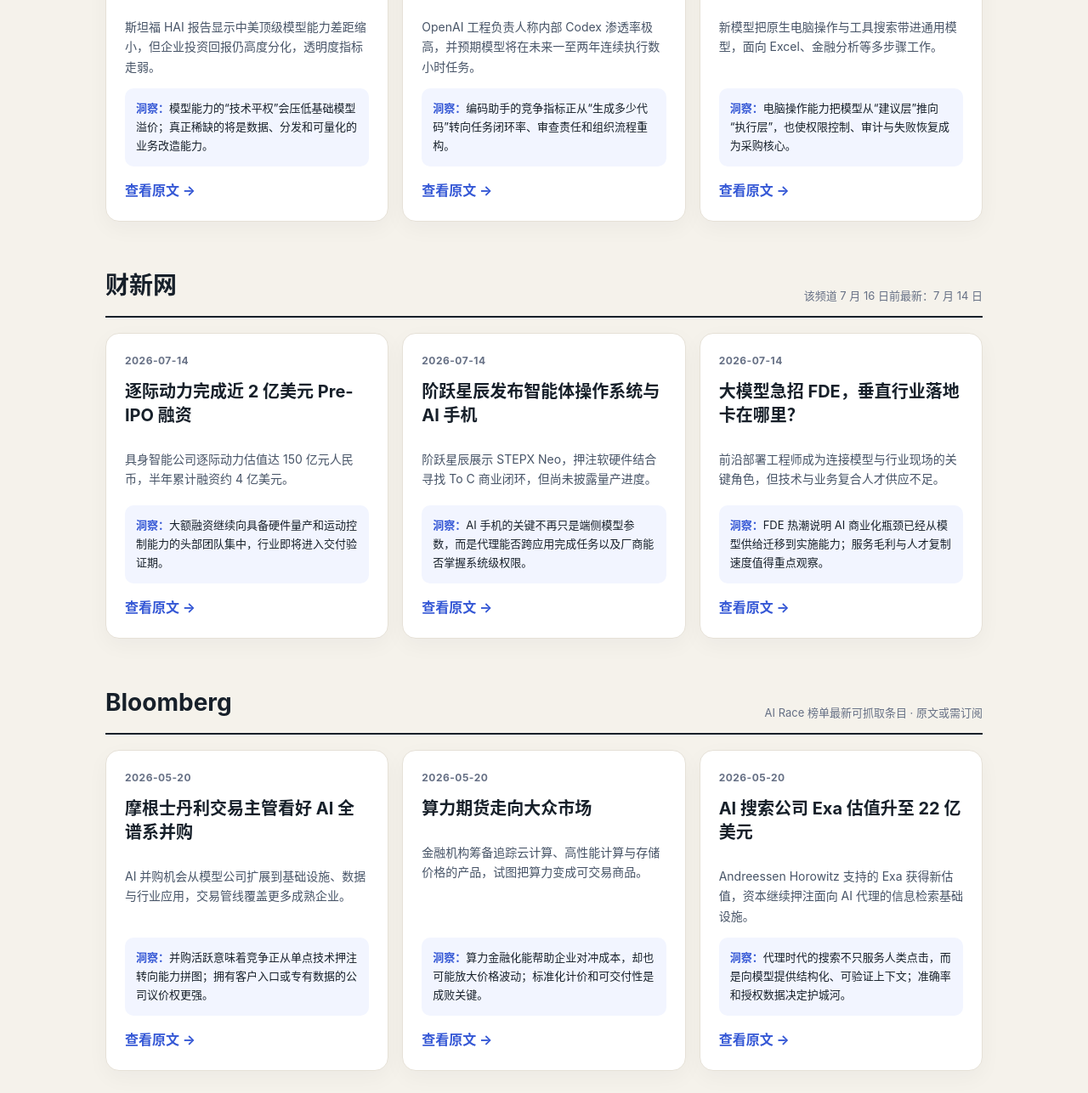
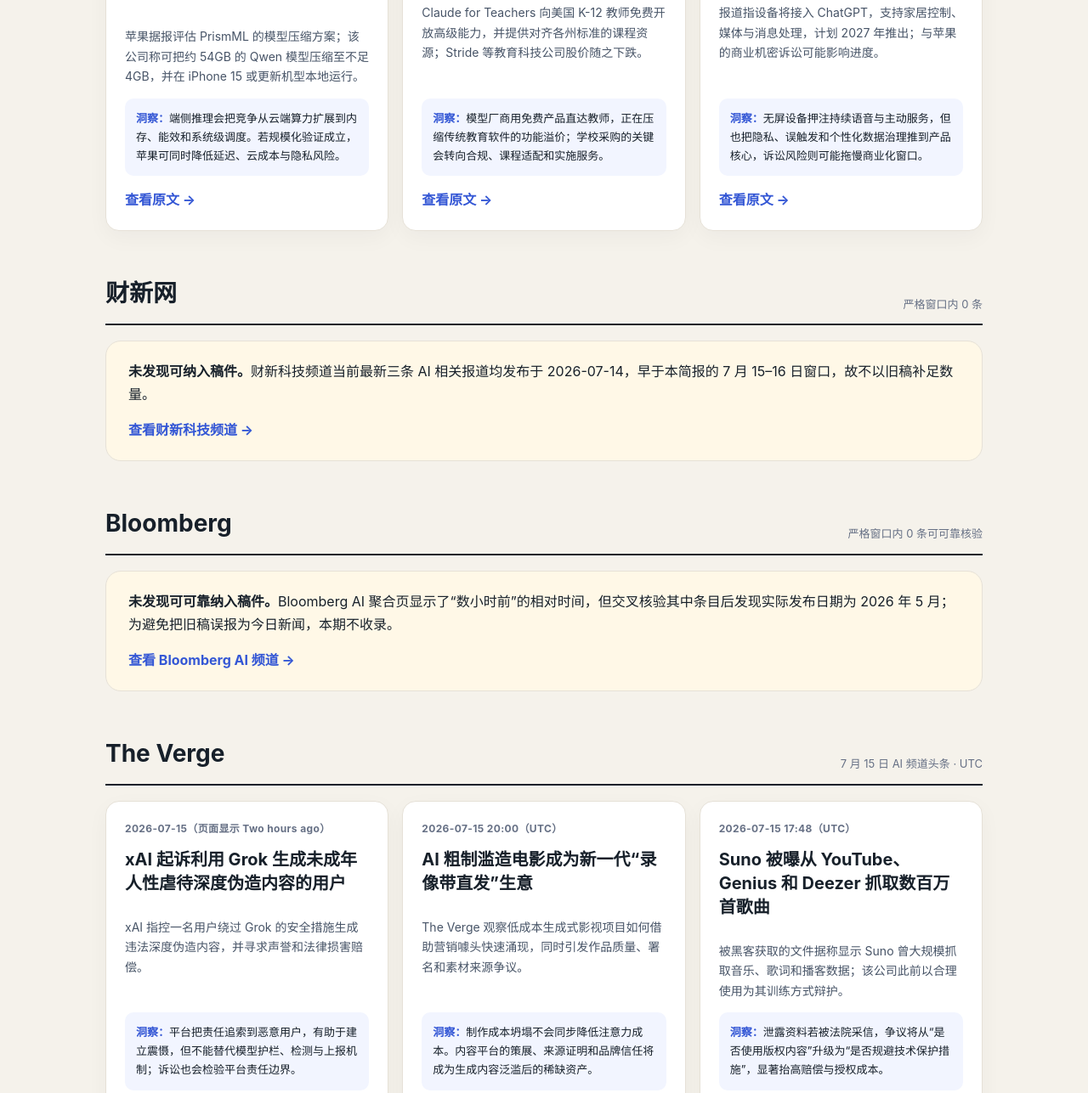
Before and after one commit to hushenglang/daily-briefing-workspace, a plain HTML site: page AI_news_brief_2026-07-16.html in a window 1280 px wide. Shown: the part 949-2236 px from the top of the page at 85% size. Drawn offline with Linux system fonts and the light colour scheme.

Commit message:
Correct AI news brief date window

```diff
--- a/AI_news_brief_2026-07-16.html
+++ b/AI_news_brief_2026-07-16.html
@@ -5,57 +5,43 @@
   <meta name="viewport" content="width=device-width,initial-scale=1">
   <title>AI 新闻简报｜2026-07-16</title>
   <style>
-    :root{--ink:#17202a;--muted:#667085;--paper:#f5f2eb;--card:#fff;--accent:#3457d5;--line:#e6e1d7;--insight:#f2f5ff}
-    *{box-sizing:border-box} body{margin:0;background:var(--paper);color:var(--ink);font-family:-apple-system,BlinkMacSystemFont,"Segoe UI","PingFang SC","Noto Sans CJK SC",sans-serif;line-height:1.68}
-    header{padding:72px 24px 56px;background:linear-gradient(135deg,#111827,#253b80);color:#fff} .wrap{max-width:1080px;margin:auto}
-    h1{font-size:clamp(34px,6vw,64px);line-height:1.08;margin:8px 0 18px;letter-spacing:-.04em} .eyebrow{font-size:13px;letter-spacing:.16em;text-transform:uppercase;opacity:.72}
-    .deck{max-width:760px;font-size:18px;color:#d9e2ff}.meta{display:flex;gap:18px;flex-wrap:wrap;margin-top:28px;font-size:13px;color:#bec9eb}
-    main{padding:44px 24px 80px}.note,.takeaway{background:#fff;border:1px solid var(--line);border-radius:18px;padding:22px 26px;margin-bottom:28px}
-    .takeaway{border:0;background:#17202a;color:#fff}.takeaway h2{margin-top:0}.takeaway p{color:#d8dee9}
-    section{margin:52px 0}.source-head{display:flex;align-items:end;justify-content:space-between;border-bottom:2px solid var(--ink);padding-bottom:12px;margin-bottom:18px}
-    h2{font-size:28px;margin:0}.source-note{font-size:13px;color:var(--muted)}.grid{display:grid;grid-template-columns:repeat(3,1fr);gap:16px}
-    article{background:var(--card);border:1px solid var(--line);border-radius:16px;padding:22px;display:flex;flex-direction:column;min-height:360px;box-shadow:0 8px 26px rgba(20,28,50,.04)}
-    .date{font-size:12px;color:var(--muted);font-weight:700;letter-spacing:.04em}h3{font-size:20px;line-height:1.4;margin:12px 0}.summary{font-size:14px;color:#475467}
-    .insight{margin-top:auto;background:var(--insight);border-radius:10px;padding:13px;font-size:13px}.insight strong{color:var(--accent)}
-    a.read{display:inline-block;margin-top:15px;color:var(--accent);font-weight:700;text-decoration:none}a.read:hover{text-decoration:underline}
+    :root{--ink:#17202a;--muted:#667085;--paper:#f5f2eb;--card:#fff;--accent:#3457d5;--line:#e6e1d7;--insight:#f2f5ff;--warn:#fff8e7}
+    *{box-sizing:border-box}body{margin:0;background:var(--paper);color:var(--ink);font-family:-apple-system,BlinkMacSystemFont,"Segoe UI","PingFang SC",sans-serif;line-height:1.68}
+    header{padding:68px 24px 52px;background:linear-gradient(135deg,#111827,#253b80);color:#fff}.wrap{max-width:1080px;margin:auto}
+    h1{font-size:clamp(34px,6vw,62px);line-height:1.08;margin:8px 0 18px;letter-spacing:-.04em}.eyebrow{font-size:13px;letter-spacing:.16em;text-transform:uppercase;opacity:.72}.deck{max-width:780px;font-size:18px;color:#d9e2ff}.meta{display:flex;gap:18px;flex-wrap:wrap;margin-top:26px;font-size:13px;color:#bec9eb}
+    main{padding:42px 24px 76px}.note,.takeaway,.empty{background:#fff;border:1px solid var(--line);border-radius:18px;padding:22px 26px;margin-bottom:28px}.takeaway{border:0;background:#17202a;color:#fff}.takeaway h2{margin-top:0}.takeaway p{color:#d8dee9}.empty{background:var(--warn)}
+    section{margin:50px 0}.source-head{display:flex;align-items:end;justify-content:space-between;border-bottom:2px solid var(--ink);padding-bottom:12px;margin-bottom:18px}h2{font-size:28px;margin:0}.source-note{font-size:13px;color:var(--muted)}.grid{display:grid;grid-template-columns:repeat(3,1fr);gap:16px}
+    article{background:var(--card);border:1px solid var(--line);border-radius:16px;padding:22px;display:flex;flex-direction:column;min-height:360px;box-shadow:0 8px 26px rgba(20,28,50,.04)}.date{font-size:12px;color:var(--muted);font-weight:700;letter-spacing:.03em}h3{font-size:20px;line-height:1.4;margin:12px 0}.summary{font-size:14px;color:#475467}.insight{margin-top:auto;background:var(--insight);border-radius:10px;padding:13px;font-size:13px}.insight strong{color:var(--accent)}a.read{display:inline-block;margin-top:15px;color:var(--accent);font-weight:700;text-decoration:none}a.read:hover{text-decoration:underline}
     footer{padding:28px 24px 48px;color:var(--muted);font-size:12px;text-align:center}@media(max-width:820px){.grid{grid-template-columns:1fr}article{min-height:auto}.source-head{display:block}.source-note{margin-top:6px}}
   </style>
 </head>
 <body>
-<header><div class="wrap"><div class="eyebrow">Daily Intelligence Brief</div><h1>AI 新闻简报</h1><p class="deck">模型竞争正在向硬件、企业落地、内容权利与资本市场四条战线同时延伸。</p><div class="meta"><span>2026 年 7 月 16 日</span><span>香港时间</span><span>5 家媒体 · 15 条新闻</span></div></div></header>
+<header><div class="wrap"><div class="eyebrow">Daily Intelligence Brief</div><h1>AI 新闻简报</h1><p class="deck">端侧模型、AI 硬件和训练数据合规成为今天最集中的三条主线。</p><div class="meta"><span>2026 年 7 月 16 日</span><span>时间窗：7 月 15–16 日</span><span>5 家媒体 · 9 条合格稿件</span></div></div></header>
 <main class="wrap">
-  <div class="note"><strong>选稿口径：</strong>截至 2026-07-16 抓取各站 AI 频道/相关栏目最靠前且具行业影响力的三条。若媒体当日未更新满三条，则选用其最新可核验内容并逐条标注原始发布日期；Bloomberg 与部分财新内容可能需要订阅。</div>
-  <div class="takeaway"><h2>今日总览</h2><p>今天最清晰的信号不是“又一个更强模型”，而是 AI 价值链的外扩：OpenAI 把 Codex 推向专用硬件，Thinking Machines 以开放权重模型建立生态入口，Anthropic 与资本巨头押注实施服务；与此同时，音乐训练数据争议与 AI 低质影视内容显示，权利清算正追赶产品扩张。中国市场的重点则落在 AI 手机、具身智能融资和 FDE 人才缺口，商业化正在从云端模型走向终端与现场交付。</p></div>
+  <div class="note"><strong>选稿口径：</strong>仅收录原始发布日期属于 2026-07-15 或 2026-07-16 的 AI 相关新闻。每站目标为 3 条；若来源在严格窗口内不足，则如实标注，不使用更早稿件补数。时间按原站显示并注明时区；订阅墙可能限制全文访问。</div>
+  <div class="takeaway"><h2>今日总览</h2><p>AI 正同时向“更靠近用户”和“更靠近监管”移动：苹果研究让 270 亿参数模型直接跑在手机上，OpenAI 用键盘和智能音箱探索专用入口，Thinking Machines 以开放权重模型争取开发者；另一面，Suno 训练数据泄露与 xAI 针对滥用者的诉讼说明，数据来源、产品护栏和责任分配已从抽象争论变成现实成本。</p></div>
 
-  <section><div class="source-head"><h2>华尔街见闻</h2><div class="source-note">最新可核验 AI 重点稿件</div></div><div class="grid">
-    <article><div class="date">2026-07（页面最新）</div><h3>中国模型追平美国，95% 企业 AI 投资零回报</h3><p class="summary">斯坦福 HAI 报告显示中美顶级模型能力差距缩小，但企业投资回报仍高度分化，透明度指标走弱。</p><div class="insight"><strong>洞察：</strong>模型能力的“技术平权”会压低基础模型溢价；真正稀缺的将是数据、分发和可量化的业务改造能力。</div><a class="read" href="https://wallstreetcn.com/articles/3769924" target="_blank" rel="noopener">查看原文 →</a></article>
-    <article><div class="date">2026-07（页面最新）</div><h3>OpenAI 高管：95% 工程师已大量使用 Codex</h3><p class="summary">OpenAI 工程负责人称内部 Codex 渗透率极高，并预期模型将在未来一至两年连续执行数小时任务。</p><div class="insight"><strong>洞察：</strong>编码助手的竞争指标正从“生成多少代码”转向任务闭环率、审查责任和组织流程重构。</div><a class="read" href="https://wallstreetcn.com/articles/3765755" target="_blank" rel="noopener">查看原文 →</a></article>
-    <article><div class="date">2026-03-05</div><h3>OpenAI 发布 GPT-5.4，强化电脑操作与专业工作流</h3><p class="summary">新模型把原生电脑操作与工具搜索带进通用模型，面向 Excel、金融分析等多步骤工作。</p><div class="insight"><strong>洞察：</strong>电脑操作能力把模型从“建议层”推向“执行层”，也使权限控制、审计与失败恢复成为采购核心。</div><a class="read" href="https://wallstreetcn.com/articles/3766836" target="_blank" rel="noopener">查看原文 →</a></article>
+  <section><div class="source-head"><h2>华尔街见闻</h2><div class="source-note">7 月 16 日硬 AI 频道头条</div></div><div class="grid">
+    <article><div class="date">2026-07-16 07:02（北京时间）</div><h3>苹果评估 AI 模型压缩技术：270 亿参数模型可在 iPhone 运行</h3><p class="summary">苹果据报评估 PrismML 的模型压缩方案；该公司称可把约 54GB 的 Qwen 模型压缩至不足 4GB，并在 iPhone 15 或更新机型本地运行。</p><div class="insight"><strong>洞察：</strong>端侧推理会把竞争从云端算力扩展到内存、能效和系统级调度。若规模化验证成立，苹果可同时降低延迟、云成本与隐私风险。</div><a class="read" href="https://wallstreetcn.com/articles/3776951" target="_blank" rel="noopener">查看原文 →</a></article>
+    <article><div class="date">2026-07-16 06:25（北京时间）</div><h3>Anthropic 推出教师版 Claude，教育科技股承压</h3><p class="summary">Claude for Teachers 向美国 K-12 教师免费开放高级能力，并提供对齐各州标准的课程资源；Stride 等教育科技公司股价随之下跌。</p><div class="insight"><strong>洞察：</strong>模型厂商用免费产品直达教师，正在压缩传统教育软件的功能溢价；学校采购的关键会转向合规、课程适配和实施服务。</div><a class="read" href="https://wallstreetcn.com/articles/3776949" target="_blank" rel="noopener">查看原文 →</a></article>
+    <article><div class="date">2026-07-16 05:15（北京时间）</div><h3>OpenAI 首款消费硬件据报为可移动无屏智能音箱</h3><p class="summary">报道指设备将接入 ChatGPT，支持家居控制、媒体与消息处理，计划 2027 年推出；与苹果的商业机密诉讼可能影响进度。</p><div class="insight"><strong>洞察：</strong>无屏设备押注持续语音与主动服务，但也把隐私、误触发和个性化数据治理推到产品核心，诉讼风险则可能拖慢商业化窗口。</div><a class="read" href="https://wallstreetcn.com/articles/3776946" target="_blank" rel="noopener">查看原文 →</a></article>
   </div></section>
 
-  <section><div class="source-head"><h2>财新网</h2><div class="source-note">该频道 7 月 16 日前最新：7 月 14 日</div></div><div class="grid">
-    <article><div class="date">2026-07-14</div><h3>逐际动力完成近 2 亿美元 Pre-IPO 融资</h3><p class="summary">具身智能公司逐际动力估值达 150 亿元人民币，半年累计融资约 4 亿美元。</p><div class="insight"><strong>洞察：</strong>大额融资继续向具备硬件量产和运动控制能力的头部团队集中，行业即将进入交付验证期。</div><a class="read" href="https://www.caixin.com/2026-07-14/102464079.html" target="_blank" rel="noopener">查看原文 →</a></article>
-    <article><div class="date">2026-07-14</div><h3>阶跃星辰发布智能体操作系统与 AI 手机</h3><p class="summary">阶跃星辰展示 STEPX Neo，押注软硬件结合寻找 To C 商业闭环，但尚未披露量产进度。</p><div class="insight"><strong>洞察：</strong>AI 手机的关键不再只是端侧模型参数，而是代理能否跨应用完成任务以及厂商能否掌握系统级权限。</div><a class="read" href="https://www.caixin.com/2026-07-14/102464043.html" target="_blank" rel="noopener">查看原文 →</a></article>
-    <article><div class="date">2026-07-14</div><h3>大模型急招 FDE，垂直行业落地卡在哪里？</h3><p class="summary">前沿部署工程师成为连接模型与行业现场的关键角色，但技术与业务复合人才供应不足。</p><div class="insight"><strong>洞察：</strong>FDE 热潮说明 AI 商业化瓶颈已经从模型供给迁移到实施能力；服务毛利与人才复制速度值得重点观察。</div><a class="read" href="https://www.caixin.com/2026-07-14/102463955.html" target="_blank" rel="noopener">查看原文 →</a></article>
+  <section><div class="source-head"><h2>财新网</h2><div class="source-note">严格窗口内 0 条</div></div><div class="empty"><strong>未发现可纳入稿件。</strong>财新科技频道当前最新三条 AI 相关报道均发布于 2026-07-14，早于本简报的 7 月 15–16 日窗口，故不以旧稿补足数量。<br><a class="read" href="https://www.caixin.com/tech/" target="_blank" rel="noopener">查看财新科技频道 →</a></div></section>
+
+  <section><div class="source-head"><h2>Bloomberg</h2><div class="source-note">严格窗口内 0 条可可靠核验</div></div><div class="empty"><strong>未发现可可靠纳入稿件。</strong>Bloomberg AI 聚合页显示了“数小时前”的相对时间，但交叉核验其中条目后发现实际发布日期为 2026 年 5 月；为避免把旧稿误报为今日新闻，本期不收录。<br><a class="read" href="https://www.bloomberg.com/ai" target="_blank" rel="noopener">查看 Bloomberg AI 频道 →</a></div></section>
+
+  <section><div class="source-head"><h2>The Verge</h2><div class="source-note">7 月 15 日 AI 频道头条 · UTC</div></div><div class="grid">
+    <article><div class="date">2026-07-15（页面显示 Two hours ago）</div><h3>xAI 起诉利用 Grok 生成未成年人性虐待深度伪造内容的用户</h3><p class="summary">xAI 指控一名用户绕过 Grok 的安全措施生成违法深度伪造内容，并寻求声誉和法律损害赔偿。</p><div class="insight"><strong>洞察：</strong>平台把责任追索到恶意用户，有助于建立震慑，但不能替代模型护栏、检测与上报机制；诉讼也会检验平台责任边界。</div><a class="read" href="https://www.theverge.com/ai-artificial-intelligence/966293/xai-grok-user-lawsuit-csam" target="_blank" rel="noopener">查看原文 →</a></article>
+    <article><div class="date">2026-07-15 20:00（UTC）</div><h3>AI 粗制滥造电影成为新一代“录像带直发”生意</h3><p class="summary">The Verge 观察低成本生成式影视项目如何借助营销噱头快速涌现，同时引发作品质量、署名和素材来源争议。</p><div class="insight"><strong>洞察：</strong>制作成本坍塌不会同步降低注意力成本。内容平台的策展、来源证明和品牌信任将成为生成内容泛滥后的稀缺资产。</div><a class="read" href="https://www.theverge.com/entertainment/965616/ash-koosha-odysseus-the-fall-foundtain-zero-tilly-norwood" target="_blank" rel="noopener">查看原文 →</a></article>
+    <article><div class="date">2026-07-15 17:48（UTC）</div><h3>Suno 被曝从 YouTube、Genius 和 Deezer 抓取数百万首歌曲</h3><p class="summary">被黑客获取的文件据称显示 Suno 曾大规模抓取音乐、歌词和播客数据；该公司此前以合理使用为其训练方式辩护。</p><div class="insight"><strong>洞察：</strong>泄露资料若被法院采信，争议将从“是否使用版权内容”升级为“是否规避技术保护措施”，显著抬高赔偿与授权成本。</div><a class="read" href="https://www.theverge.com/ai-artificial-intelligence/966072/suno-ai-music-training-scraping-youtube-hack" target="_blank" rel="noopener">查看原文 →</a></article>
   </div></section>
 
-  <section><div class="source-head"><h2>Bloomberg</h2><div class="source-note">AI Race 榜单最新可抓取条目 · 原文或需订阅</div></div><div class="grid">
-    <article><div class="date">2026-05-20</div><h3>摩根士丹利交易主管看好 AI 全谱系并购</h3><p class="summary">AI 并购机会从模型公司扩展到基础设施、数据与行业应用，交易管线覆盖更多成熟企业。</p><div class="insight"><strong>洞察：</strong>并购活跃意味着竞争正从单点技术押注转向能力拼图；拥有客户入口或专有数据的公司议价权更强。</div><a class="read" href="https://www.bloomberg.com/news/articles/2026-05-20/morgan-stanley-dealmaker-sees-full-spectrum-of-m-a-ahead-in-ai" target="_blank" rel="noopener">查看原文 →</a></article>
-    <article><div class="date">2026-05-20</div><h3>算力期货走向大众市场</h3><p class="summary">金融机构筹备追踪云计算、高性能计算与存储价格的产品，试图把算力变成可交易商品。</p><div class="insight"><strong>洞察：</strong>算力金融化能帮助企业对冲成本，却也可能放大价格波动；标准化计价和可交付性是成败关键。</div><a class="read" href="https://news.bloomberglaw.com/tech-and-telecom-law/the-race-to-offer-compute-futures-to-masses-has-already-started" target="_blank" rel="noopener">查看原文 →</a></article>
-    <article><div class="date">2026-05-20</div><h3>AI 搜索公司 Exa 估值升至 22 亿美元</h3><p class="summary">Andreessen Horowitz 支持的 Exa 获得新估值，资本继续押注面向 AI 代理的信息检索基础设施。</p><div class="insight"><strong>洞察：</strong>代理时代的搜索不只服务人类点击，而是向模型提供结构化、可验证上下文；准确率和授权数据决定护城河。</div><a class="read" href="https://www.bloomberg.com/news/articles/2026-05-20/andreessen-backed-ai-search-startup-exa-valued-at-2-2-billion" target="_blank" rel="noopener">查看原文 →</a></article>
-  </div></section>
-
-  <section><div class="source-head"><h2>The Verge</h2><div class="source-note">7 月 16 日 AI 频道头条</div></div><div class="grid">
-    <article><div class="date">2026-07-16</div><h3>AI 粗制滥造电影成为新一代“录像带直发”</h3><p class="summary">低成本生成式影视项目借助营销噱头快速涌现，作品质量、署名与训练来源受到质疑。</p><div class="insight"><strong>洞察：</strong>生成成本下降不等于注意力成本下降；平台策展、品牌信任与原创证明会成为新的稀缺资产。</div><a class="read" href="https://www.theverge.com/ai-artificial-intelligence" target="_blank" rel="noopener">查看原文 →</a></article>
-    <article><div class="date">2026-07-16</div><h3>Suno 被曝从 YouTube、Genius 和 Deezer 抓取海量歌曲</h3><p class="summary">泄露文件据称揭示 AI 音乐生成平台从受保护服务获取数十年音频内容用于训练。</p><div class="insight"><strong>洞察：</strong>音乐 AI 的最大风险正在从模型质量转向数据来源可诉性，未来授权成本可能重写行业单位经济。</div><a class="read" href="https://www.theverge.com/ai-artificial-intelligence/966072/suno-ai-music-training-scraping-youtube-hack" target="_blank" rel="noopener">查看原文 →</a></article>
-    <article><div class="date">2026-07-16</div><h3>OpenAI 首款 Codex 硬件是一把键盘</h3><p class="summary">OpenAI 与 Work Louder 推出面向 Codex 工作流的专用键盘，把软件代理入口延伸到桌面硬件。</p><div class="insight"><strong>洞察：</strong>这更像分发与习惯塑造实验，而非硬件利润生意；专用按键能否形成高频代理工作流才是核心。</div><a class="read" href="https://www.theverge.com/ai-artificial-intelligence/965901/openai-hardware-codex-micro-launch" target="_blank" rel="noopener">查看原文 →</a></article>
-  </div></section>
-
-  <section><div class="source-head"><h2>TechCrunch</h2><div class="source-note">7 月 15 日美西发布，香港时间 7 月 16 日抓取</div></div><div class="grid">
-    <article><div class="date">2026-07-15</div><h3>OpenAI 在硬件诉讼期间推出 230 美元 Codex 键盘</h3><p class="summary">Codex Micro 以可编程控制和代理快捷操作切入开发者桌面，同时 OpenAI 的硬件法律纠纷仍在持续。</p><div class="insight"><strong>洞察：</strong>用小众外设验证交互范式，是低风险的硬件试水；真正价值在于获取代理使用行为与工作流数据。</div><a class="read" href="https://techcrunch.com/2026/07/15/amid-hardware-legal-battle-openai-releases-a-230-keyboard-for-codex/" target="_blank" rel="noopener">查看原文 →</a></article>
-    <article><div class="date">2026-07-15</div><h3>Thinking Machines 发布首个开放模型 Inkling</h3><p class="summary">Mira Murati 创办的公司推出开放权重基础模型，强调通用均衡能力而非单项榜单领先。</p><div class="insight"><strong>洞察：</strong>主动降低性能预期，可能是在为后续定制化产品铺路；开放权重有助于快速建立开发者触点。</div><a class="read" href="https://techcrunch.com/2026/07/15/thinking-machines-amps-up-its-bet-against-one-size-fits-all-ai-with-its-first-open-model-inkling/" target="_blank" rel="noopener">查看原文 →</a></article>
-    <article><div class="date">2026-07-15</div><h3>Anthropic 与 Blackstone 押注 AI 实施服务</h3><p class="summary">双方认为下一阶段巨额价值将来自把模型嵌入企业流程，而不只是继续训练更大的基础模型。</p><div class="insight"><strong>洞察：</strong>AI 的“最后一公里”正在形成独立产业层；传统咨询、私募持有企业和模型厂商的边界会加速模糊。</div><a class="read" href="https://techcrunch.com/2026/07/15/anthropic-blackstone-bet-the-next-trillion-dollar-ai-business-is-implementation-not-models/" target="_blank" rel="noopener">查看原文 →</a></article>
+  <section><div class="source-head"><h2>TechCrunch</h2><div class="source-note">7 月 15 日 AI 频道头条</div></div><div class="grid">
+    <article><div class="date">2026-07-15（发布于抓取前约 4 小时）</div><h3>OpenAI 发布售价 230 美元的 Codex 专用键盘</h3><p class="summary">OpenAI 与 Work Louder 推出面向 Codex 工作流的可编程键盘，以实体快捷控制探索 AI 编程代理的专用硬件入口。</p><div class="insight"><strong>洞察：</strong>这更像低风险的交互实验而非规模硬件业务；价值在于验证开发者是否愿意把代理操作固化成高频肌肉记忆。</div><a class="read" href="https://techcrunch.com/2026/07/15/amid-hardware-legal-battle-openai-releases-a-230-keyboard-for-codex/" target="_blank" rel="noopener">查看原文 →</a></article>
+    <article><div class="date">2026-07-15（发布于抓取前约 5 小时）</div><h3>Thinking Machines 发布首个开放权重模型 Inkling</h3><p class="summary">Mira Murati 创办的 Thinking Machines Lab 发布从零训练的开放权重模型，强调均衡能力并把它定位为后续模型的基础。</p><div class="insight"><strong>洞察：</strong>不追逐单项榜单第一而先开放权重，能快速积累开发者反馈和生态触点；真正考验在于后续定制与商业产品的转化效率。</div><a class="read" href="https://techcrunch.com/2026/07/15/thinking-machines-amps-up-its-bet-against-one-size-fits-all-ai-with-its-first-open-model-inkling/" target="_blank" rel="noopener">查看原文 →</a></article>
+    <article><div class="date">2026-07-15（发布于抓取前约 6 小时）</div><h3>黑客资料显示 Suno 或曾抓取 YouTube 训练数据</h3><p class="summary">TechCrunch 报道被泄露代码指向 Suno 对多个音乐与内容平台的大规模抓取，为围绕其训练数据的版权诉讼增添新证据。</p><div class="insight"><strong>洞察：</strong>同一事件被多家头部科技媒体列为头条，说明训练数据溯源正在成为音乐生成行业的系统性风险，而非单家公司公关事件。</div><a class="read" href="https://techcrunch.com/2026/07/15/hack-suggests-ai-music-generator-suno-scraped-youtube-for-training-data/" target="_blank" rel="noopener">查看原文 →</a></article>
   </div></section>
 </main>
-<footer>本简报基于公开可访问的标题、摘要与频道排序整理；洞察为编辑判断，不构成投资建议。抓取时间：2026-07-16（Asia/Hong_Kong）。</footer>
+<footer>本简报基于公开可访问的标题、摘要、原始页面时间和频道排序整理；洞察为编辑判断，不构成投资建议。抓取时间：2026-07-16（Asia/Hong_Kong）。</footer>
 </body></html>
```
